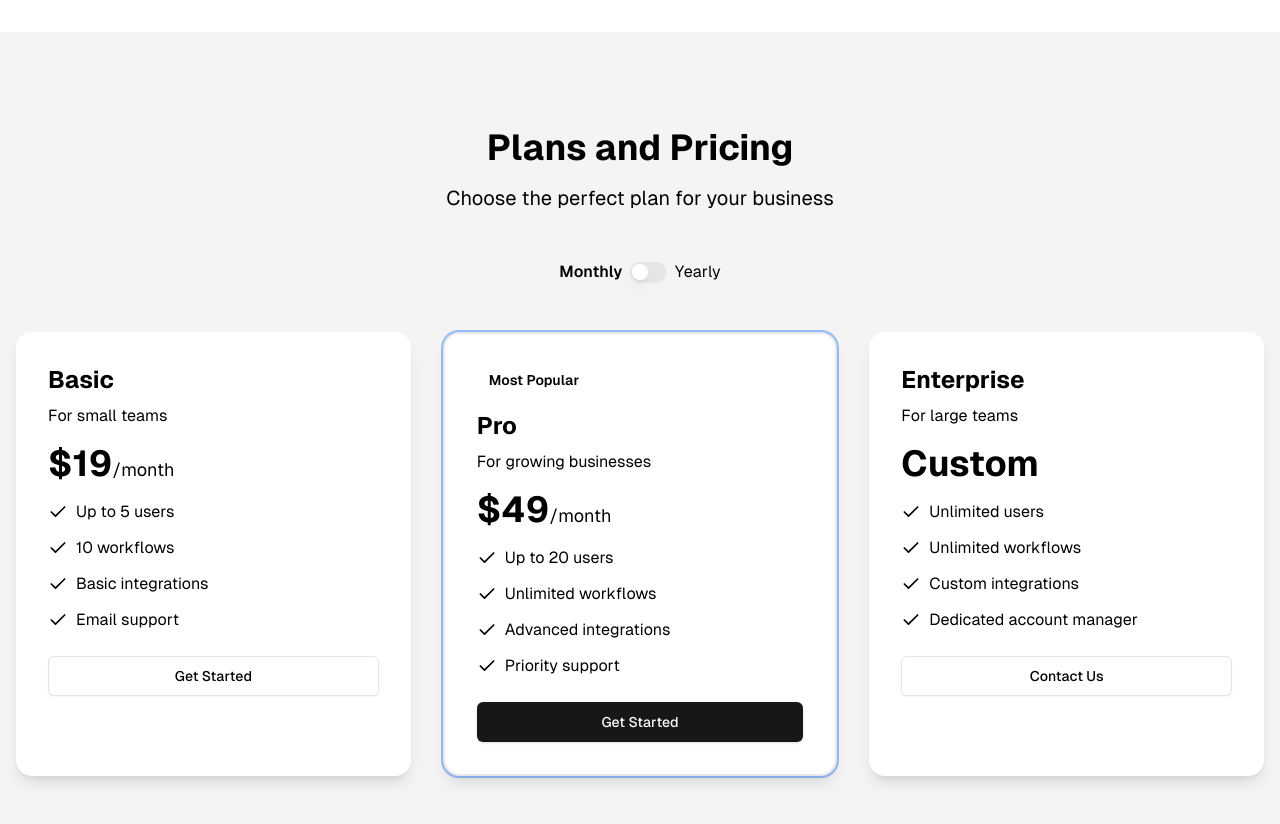
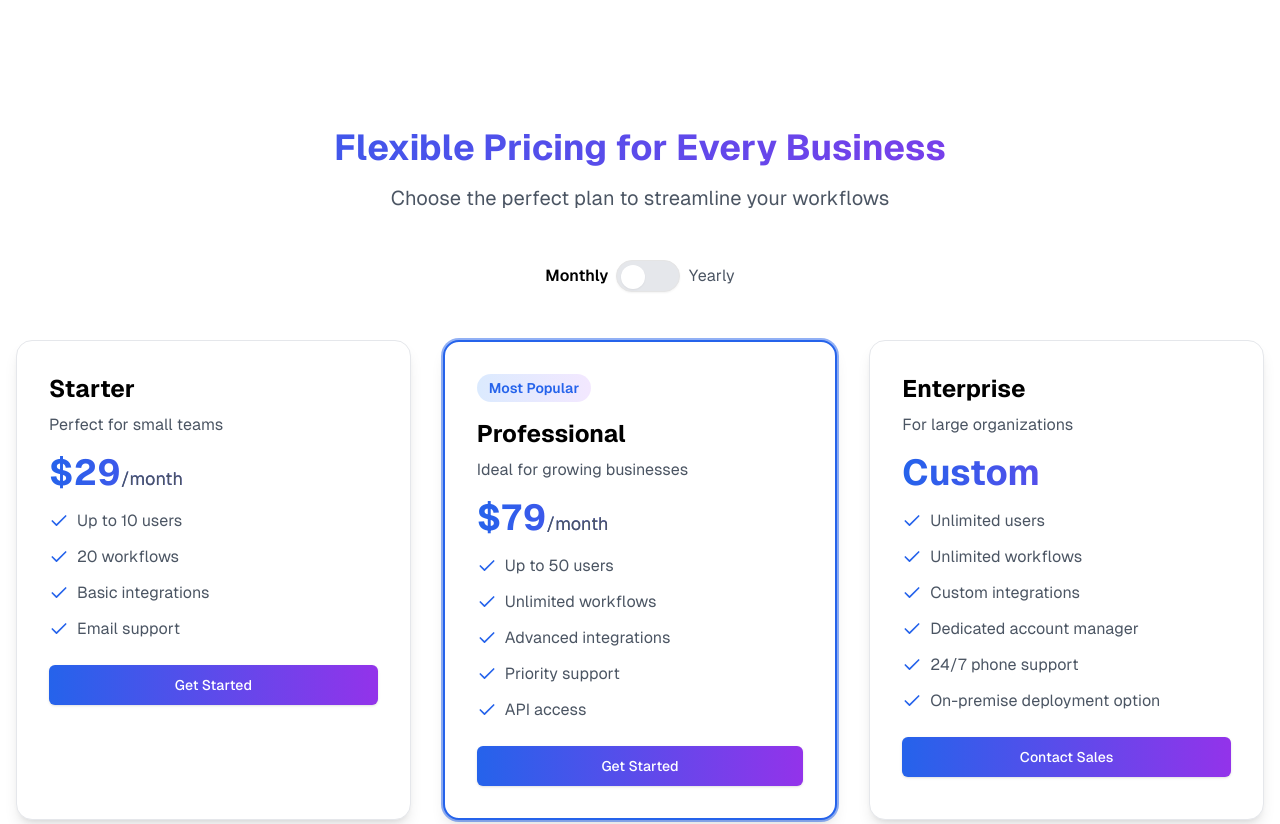
Before and after one commit to itseduardolima/WorkflowPro, a Next.js app: page / in a window 1280 px wide. Shown: the part 1640-2464 px from the top of the page. Built offline with nearby package versions, Linux system fonts and the light colour scheme.

Commit message:
style: new style Pricing section

```diff
--- a/src/components/Pricing.tsx
+++ b/src/components/Pricing.tsx
@@ -2,105 +2,57 @@ import React, { useState } from "react";
 import { motion } from "framer-motion";
 import { Check } from "lucide-react";
 import { Button } from "@/components/ui/button";
-import { Switch } from "@/components/ui/switch";
-
-type Plan = {
-  name: string;
-  monthlyPrice: string;
-  yearlyPrice: string;
-  description: string;
-  features: string[];
-  popular?: boolean;
-};
+import { plans } from "@/mock/plans";
 
 const Pricing = () => {
   const [isYearly, setIsYearly] = useState(false);
 
-  const plans: Plan[] = [
-    {
-      name: "Basic",
-      monthlyPrice: "$19",
-      yearlyPrice: "$190",
-      description: "For small teams",
-      features: [
-        "Up to 5 users",
-        "10 workflows",
-        "Basic integrations",
-        "Email support",
-      ],
-    },
-    {
-      name: "Pro",
-      monthlyPrice: "$49",
-      yearlyPrice: "$490",
-      description: "For growing businesses",
-      features: [
-        "Up to 20 users",
-        "Unlimited workflows",
-        "Advanced integrations",
-        "Priority support",
-      ],
-      popular: true,
-    },
-    {
-      name: "Enterprise",
-      monthlyPrice: "Custom",
-      yearlyPrice: "Custom",
-      description: "For large teams",
-      features: [
-        "Unlimited users",
-        "Unlimited workflows",
-        "Custom integrations",
-        "Dedicated account manager",
-      ],
-    },
-  ];
-
   return (
-    <section id="pricing" className="py-24 bg-[#f4f4f5] border-b ">
+    <section id="pricing" className="py-24 bg-white">
       <div className="container mx-auto px-4">
         <motion.h2
-          className="text-4xl font-bold text-center mb-4"
+          className="text-4xl font-bold text-center mb-4 bg-clip-text text-transparent bg-gradient-to-r from-blue-600 to-purple-600"
           initial={{ opacity: 0, y: 20 }}
           whileInView={{ opacity: 1, y: 0 }}
           transition={{ duration: 0.5 }}
           viewport={{ once: true }}
         >
-          Plans and Pricing
+          Flexible Pricing for Every Business
         </motion.h2>
         <motion.p
-          className="text-xl text-center text-muted-foreground mb-12"
-          initial={{ opacity: 0, y: 20 }}
-          whileInView={{ opacity: 1, y: 0 }}
-          transition={{ duration: 0.5, delay: 0.1 }}
-          viewport={{ once: true }}
-        >
-          Choose the perfect plan for your business
-        </motion.p>
-
-        <motion.div
-          className="flex items-center justify-center mb-12"
+          className="text-xl text-center text-gray-600 mb-12 max-w-2xl mx-auto"
           initial={{ opacity: 0, y: 20 }}
           whileInView={{ opacity: 1, y: 0 }}
           transition={{ duration: 0.5, delay: 0.2 }}
           viewport={{ once: true }}
         >
+          Choose the perfect plan to streamline your workflows
+        </motion.p>
+
+        <div className="flex items-center justify-center mb-12">
           <span
-            className={`mr-2 ${
-              isYearly ? "text-muted-foreground" : "font-semibold"
-            }`}
+            className={`mr-2 ${isYearly ? "text-gray-600" : "font-semibold"}`}
           >
             Monthly
           </span>
-          <Switch
-            checked={isYearly}
-            onCheckedChange={setIsYearly}
-            aria-label="Toggle between monthly and yearly prices"
-          />
+          <Button
+            variant="outline"
+            size="sm"
+            className={`relative ${
+              isYearly
+                ? "bg-gradient-to-r from-blue-100 to-purple-100"
+                : "bg-gray-200"
+            } w-16 h-8 rounded-full transition-colors`}
+            onClick={() => setIsYearly(!isYearly)}
+          >
+            <motion.div
+              className="absolute top-1 left-1 bg-white w-6 h-6 rounded-full shadow-sm"
+              animate={{ x: isYearly ? 32 : 0 }}
+              transition={{ type: "spring", stiffness: 500, damping: 30 }}
+            />
+          </Button>
           <span
-            className={`ml-2 ${
-              isYearly ? "font-semibold" : "text-muted-foreground"
-            }`}
+            className={`ml-2 ${isYearly ? "font-semibold" : "text-gray-600"}`}
           >
             Yearly
           </span>
@@ -109,7 +61,7 @@ const Pricing = () => {
               Save 20%
             </span>
           )}
-        </motion.div>
+        </div>
 
         <div className="grid grid-cols-1 md:grid-cols-3 gap-8">
           {plans.map((plan, index) => (
@@ -117,8 +69,8 @@ const Pricing = () => {
               key={index}
               className={`bg-white p-8 rounded-2xl shadow-lg ${
                 plan.popular
-                  ? "border-2 border-primary ring-2 ring-primary ring-opacity-50"
-                  : ""
+                  ? "border-2 border-blue-600 ring-2 ring-blue-600 ring-opacity-50"
+                  : "border border-gray-200"
               }`}
               initial={{ opacity: 0, y: 20 }}
               whileInView={{ opacity: 1, y: 0 }}
@@ -126,40 +78,34 @@ const Pricing = () => {
               viewport={{ once: true }}
             >
               {plan.popular && (
-                <div className="text-primary text-sm font-semibold mb-4 bg-primary/10 py-1 px-3 rounded-full inline-block">
+                <div className="text-blue-600 text-sm font-semibold mb-4 bg-gradient-to-r from-blue-100 to-purple-100 py-1 px-3 rounded-full inline-block">
                   Most Popular
                 </div>
               )}
               <h3 className="text-2xl font-bold mb-2">{plan.name}</h3>
-              <p className="text-muted-foreground mb-4">{plan.description}</p>
-              <div className="text-4xl font-bold mb-4">
+              <p className="text-gray-600 mb-4">{plan.description}</p>
+              <div className="text-4xl font-bold mb-4 text-transparent bg-clip-text bg-gradient-to-r from-blue-600 to-purple-600">
                 {isYearly ? plan.yearlyPrice : plan.monthlyPrice}
                 {plan.name !== "Enterprise" && (
-                  <span className="text-lg font-normal text-muted-foreground">
+                  <span className="text-lg font-normal text-gray-600">
                     /{isYearly ? "year" : "month"}
                   </span>
                 )}
               </div>
               <ul className="mb-6 space-y-3">
-                {plan.features.map((feature, featureIndex) => (
-                  <li key={featureIndex} className="flex items-center">
-                    <Check className="h-5 w-5 text-primary mr-2 flex-shrink-0" />
-                    <span>{feature}</span>
+                {plan.features.map((feature, feature_index) => (
+                  <li key={feature_index} className="flex items-center">
+                    <Check className="h-5 w-5 text-blue-600 mr-2 flex-shrink-0" />
+                    <span className="text-gray-600">{feature}</span>
                   </li>
                 ))}
               </ul>
-              <motion.div
-                whileHover={{ scale: 1.05 }}
-                whileTap={{ scale: 0.95 }}
+              <Button
+                className="w-full bg-gradient-to-r from-blue-600 to-purple-600 text-white hover:from-blue-700 hover:to-purple-700"
+                size="lg"
               >
-                <Button
-                  className="w-full"
-                  variant={plan.popular ? "default" : "outline"}
-                  size="lg"
-                >
-                  {plan.name === "Enterprise" ? "Contact Us" : "Get Started"}
-                </Button>
-              </motion.div>
+                {plan.name === "Enterprise" ? "Contact Sales" : "Get Started"}
+              </Button>
             </motion.div>
           ))}
         </div>
--- /dev/null
+++ b/src/mock/plans.ts
@@ -0,0 +1,42 @@
+export const plans = [
+  {
+    name: "Starter",
+    monthlyPrice: "$29",
+    yearlyPrice: "$290",
+    description: "Perfect for small teams",
+    features: [
+      "Up to 10 users",
+      "20 workflows",
+      "Basic integrations",
+      "Email support"
+    ]
+  },
+  {
+    name: "Professional",
+    monthlyPrice: "$79",
+    yearlyPrice: "$790",
+    description: "Ideal for growing businesses",
+    features: [
+      "Up to 50 users",
+      "Unlimited workflows",
+      "Advanced integrations",
+      "Priority support",
+      "API access"
+    ],
+    popular: true
+  },
+  {
+    name: "Enterprise",
+    monthlyPrice: "Custom",
+    yearlyPrice: "Custom",
+    description: "For large organizations",
+    features: [
+      "Unlimited users",
+      "Unlimited workflows",
+      "Custom integrations",
+      "Dedicated account manager",
+      "24/7 phone support",
+      "On-premise deployment option"
+    ]
+  }
+]
```
